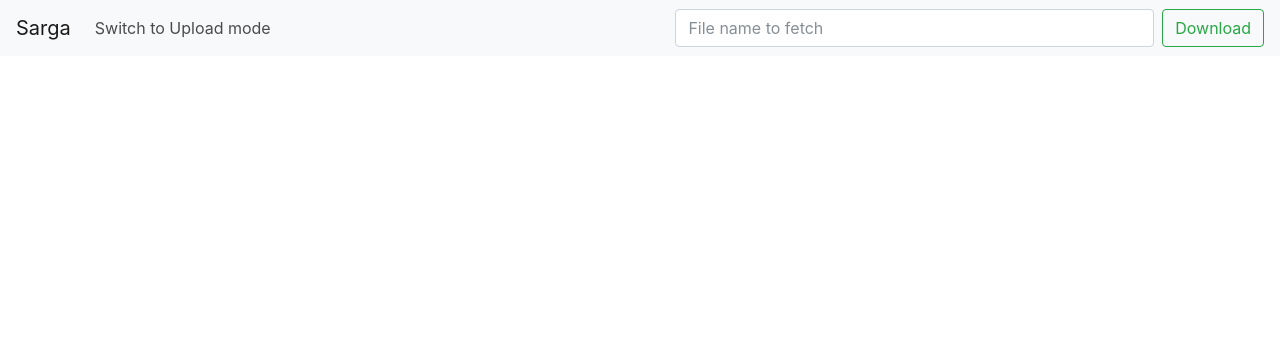
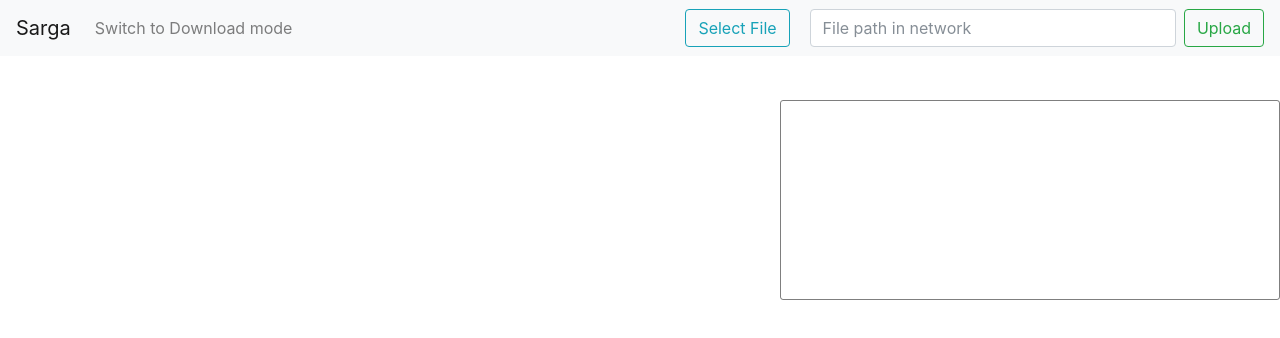
Before and after one commit to HexFlow/sarga, a plain HTML site: page static/index.html in a window 1280 px wide. Both pictures are taken after a click on the link "Switch to Upload mode". Drawn offline with nearby package versions, Linux system fonts and the light colour scheme; no server answers.

Commit message:
GUI changes.

```diff
--- a/static/api.js
+++ b/static/api.js
@@ -1,6 +1,58 @@
 /*
 This may help https://bl.ocks.org/mbostock/7607999
 */
+
+var switchToUpload = function() {
+  $("#downloadnav").addClass("hidden");
+  $("#downloadform").addClass("hidden");
+  $("#uploadnav").removeClass("hidden")
+  $("#uploadform").removeClass("hidden")
+}
+
+var switchToDownload = function() {
+  $("#uploadnav").addClass("hidden");
+  $("#uploadform").addClass("hidden");
+  $("#downloadnav").removeClass("hidden")
+  $("#downloadform").removeClass("hidden")
+}
+
+var upload = function() {
+    let reader = new FileReader();
+    reader.onload = function() {
+        var arrayBuffer = this.result,
+            array = new Uint8Array(arrayBuffer),
+            binaryString = String.fromCharCode.apply(null, array);
+        console.log(btoa(binaryString));
+        $.ajax({
+            url : '/sarga/upload/' + $("#uploadName").val(),
+            type : 'POST',
+            method : 'POST',
+            data : btoa(binaryString),
+            error: function(data) {
+                $("#information").text(data);
+            },
+            success : function(data) {
+                $("#information").text(data);
+            },
+        });
+    }
+    reader.readAsArrayBuffer($("#fileToUpload")[0].files[0]);
+}
+
+var download = function() {
+  url = "/sarga/files/" + $("#downloadName").val();
+  window.open(url);
+}
+
+$(function() {
+  $("#fileToUpload").change(function(e) {
+    $("#filename").text(e.target.files[0].name);
+  });
+  $("#uploadform").on('submit', upload);
+  $("#downloadform").on('submit', download);
+});
+
+
 var svg = d3.select("svg"),
     width = +svg.attr("width"),
     height = +svg.attr("height"),
@@ -177,7 +229,7 @@ function mouseclicked(d) {
 }
 
 function mouseovered(d) {
-  console.log(JSON.stringify(d));
+  $("#information").text(JSON.stringify(d, null, 2));
 }
 
 function mouseouted(d) {
--- a/static/index.html
+++ b/static/index.html
@@ -22,16 +22,25 @@
 
         <div class="collapse navbar-collapse" id="navbarSupportedContent">
           <ul class="navbar-nav mr-auto">
-            <li class="nav-item">
-              <a class="nav-link" href="#">Switch to Upload mode</a>
+            <li class="nav-item" id="downloadnav">
+              <a class="nav-link" href="#" onclick="switchToUpload()">Switch to Upload mode</a>
             </li>
-            <li class="nav-item hidden">
-              <a class="nav-link" href="#">Switch to Visualization mode</a>
+            <li class="nav-item hidden" id="uploadnav">
+              <a class="nav-link" href="#" onclick="switchToDownload()">Switch to Download mode</a>
             </li>
           </ul>
+          <form class="form-inline my-2 my-lg-0 hidden" style="width: 50%;" id="uploadform">
+            <div id="filename"></div>
+            <label class="custom-file-upload btn btn-outline-info">
+              Select File
+              <input type="file" name="fileToUpload" id="fileToUpload"/>
+            </label>
+            <input id="uploadName" class="form-control mr-sm-2 col-sm" type="search" placeholder="File path in network" aria-label="UploadName">
+            <div class="btn btn-outline-success my-2 my-sm-0" onclick="upload()">Upload</div>
+          </form>
           <form class="form-inline my-2 my-lg-0" style="width: 50%;" id="downloadform">
-            <input class="form-control mr-sm-2 col-sm" type="search" placeholder="File name to fetch" aria-label="DownloadName">
-            <button class="btn btn-outline-success my-2 my-sm-0" type="submit">Download</button>
+            <input id="downloadName" class="form-control mr-sm-2 col-sm" type="search" placeholder="File name to fetch" aria-label="DownloadName">
+            <div class="btn btn-outline-success my-2 my-sm-0" onclick="download()">Download </div>
           </form>
         </div>
       </nav>
@@ -40,6 +49,9 @@
        <svg width="100%" height="1000"></svg>
      </div>
 
+    </div>
+
+    <div class="info" id="information">
     </div>
 
     <script src="https://code.jquery.com/jquery-3.2.1.min.js" crossorigin="anonymous"></script>
--- a/static/main.css
+++ b/static/main.css
@@ -61,3 +61,38 @@ body {
 .hidden {
     display: none !important;
 }
+
+input[type="file"] {
+    display: none;
+}
+
+#filename {
+    margin-right: 10px;
+    color: #077;
+}
+
+.custom-file-upload {
+    margin-right: 20px;
+}
+
+#information {
+    position: absolute;
+    right: 0;
+    top: 100px;
+    min-height: 200px;
+    width: 500px;
+    overflow-x: auto;
+    opacity: 0.5;
+    border: 1px solid black;
+    border-radius: 3px;
+    padding: 15px;
+    white-space: pre;
+}
+
+/*.custom-file-upload:hover {*/
+    /*box-shadow: 0 1px 1px rgba(0,0,0,0.1);*/
+    /*background: #f8f8f8;*/
+    /*border: 1px solid #c6c6c6;*/
+    /*box-shadow: 0 1px 1px rgba(0,0,0,0.1);*/
+    /*color: #222;*/
+/*}*/
```
Also changed, not shown: 2 other files.
